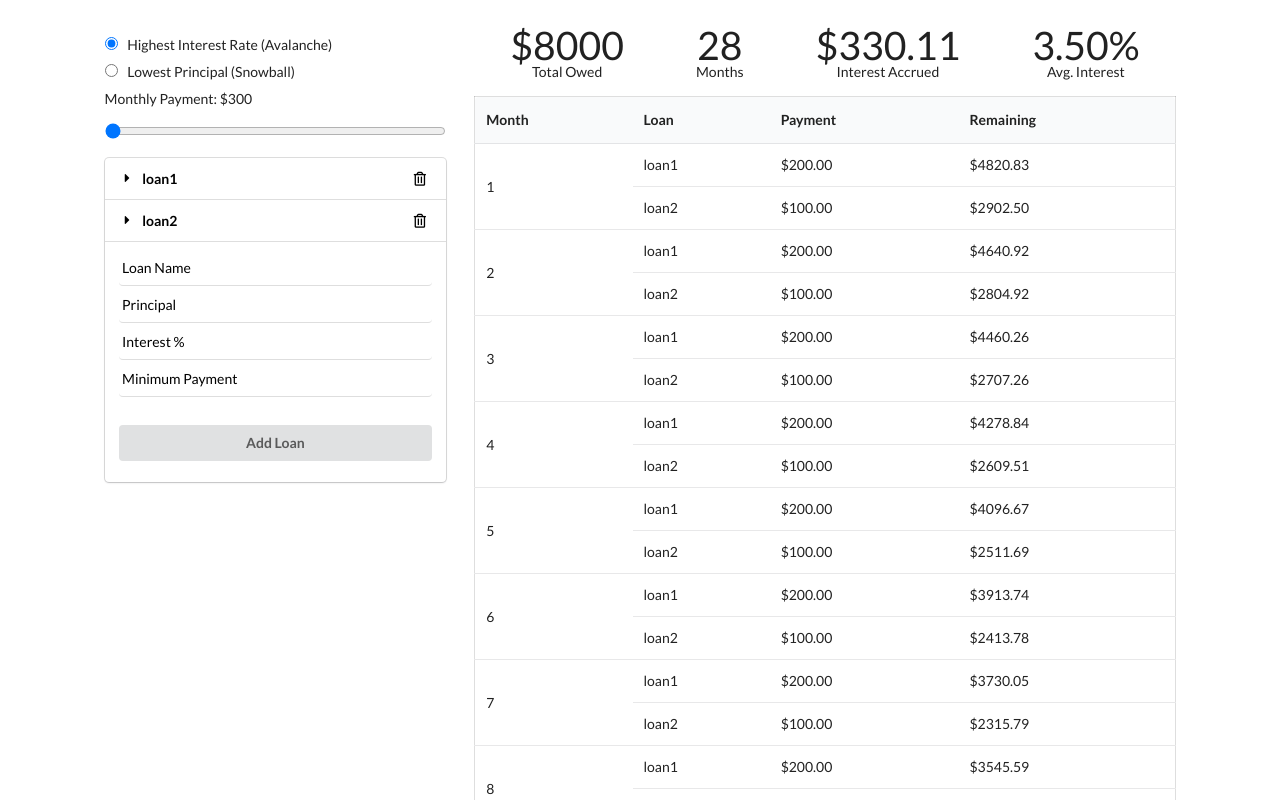
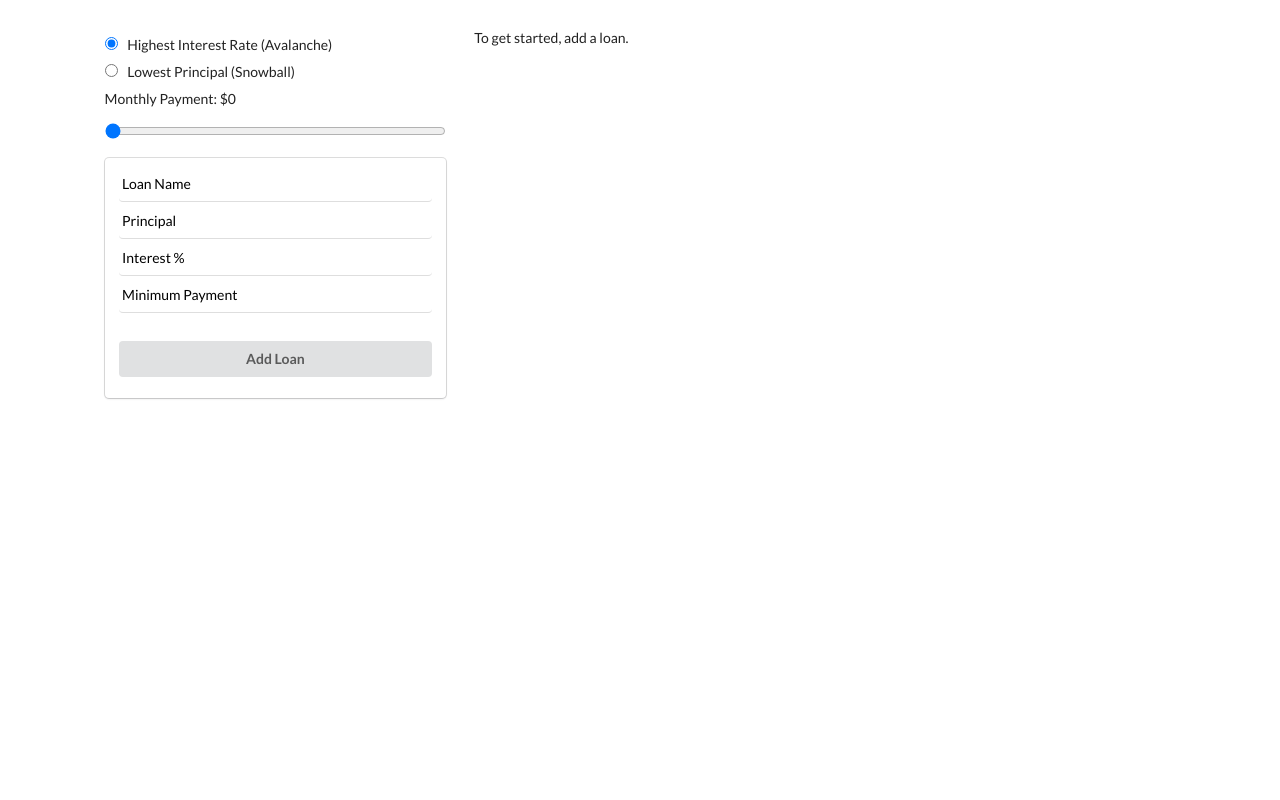
Before and after one commit to daltonscharff/unbury-me, a Svelte app: page / in a window 1280 px wide. Shown: the top 800 px of the page. Built offline with nearby package versions, Linux system fonts and the light colour scheme.

Commit message:
removes default loans

```diff
--- a/src/stores.ts
+++ b/src/stores.ts
@@ -8,19 +8,7 @@ type Month = Map<
     }
 >;
 
-export const loans: Writable<{ name: string, principal: number, interestPct: number, minPayment: number }[]> = writable([
-    {
-        name: "loan1",
-        principal: 5000,
-        interestPct: 5,
-        minPayment: 200
-    }, {
-        name: "loan2",
-        principal: 3000,
-        interestPct: 1,
-        minPayment: 100
-    }
-]);
+export const loans: Writable<{ name: string, principal: number, interestPct: number, minPayment: number }[]> = writable([]);
 
 export const monthlyPayment: Writable<number> = writable(0);
 
@@ -86,7 +74,7 @@ export const paymentSchedule = derived([loans, monthlyPayment, paymentPlan], ([$
     const generatePaymentSchedule = (loans, payment) => {
         let months = createMonthZero(loans);
 
-        for (let i = 0; i < 100; i++) {
+        for (let i = 0; i < 200; i++) {
             months = calculatePayment(loans, payment, months);
             let currentMonth = months[months.length - 1];
             let remaining = 0;
```
